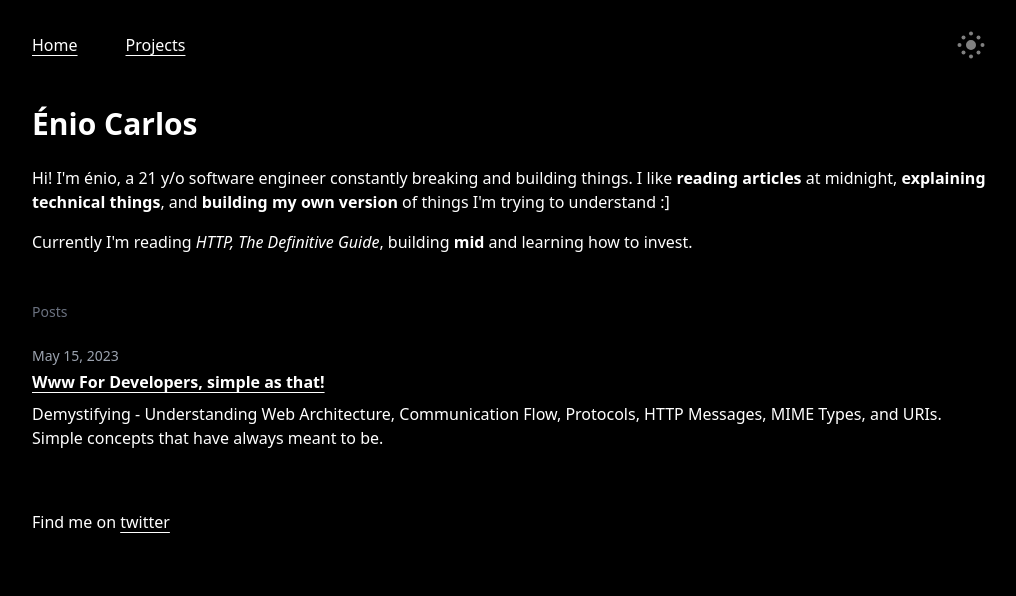
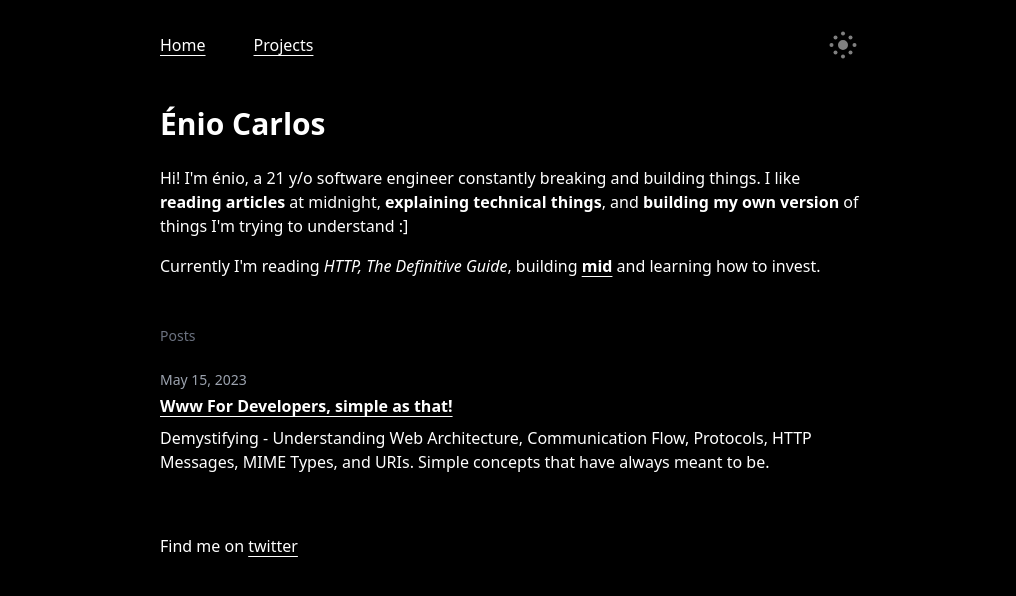
Before and after one commit to eniodev/enio, a Next.js app: page / in a window 1280 px wide. Shown: the top 596 px of the page, without its empty margins (128-1144 px from the left). Built offline with nearby package versions, Linux system fonts and the light colour scheme.

Commit message:
adjusting screen spacing

```diff
--- a/components/Layout.tsx
+++ b/components/Layout.tsx
@@ -16,7 +16,7 @@ const Layout = ({ children, customMeta }: LayoutProps): JSX.Element => {
     <>
       <Head customMeta={customMeta} />
       <header>
-        <div className="max-w-5xl px-40 mx-auto md:px-8">
+        <div className="max-w-5xl lg:px-40 mx-auto md:px-8">
           <div className="flex items-center justify-between py-6">
             <Navigation />
             <ThemeSwitch />
@@ -24,10 +24,10 @@ const Layout = ({ children, customMeta }: LayoutProps): JSX.Element => {
         </div>
       </header>
       <main>
-        <div className="max-w-5xl px-40 py-4 mx-auto md:px-8">{children}</div>
+        <div className="max-w-5xl lg:px-40 py-4 mx-auto md:px-8">{children}</div>
       </main>
       <footer className="py-8">
-     <div className="max-w-5xl px-40 mx-auto md:px-8">
+     <div className="max-w-5xl lg:px-40 mx-auto md:px-8">
           Find me on {' '}
           <a
             className="text-gray-900 dark:text-white"
--- a/pages/index.tsx
+++ b/pages/index.tsx
@@ -20,7 +20,7 @@ export const Index = ({ posts }: IndexProps): JSX.Element => {
         I like <b>reading articles</b> at midnight, <b>explaining technical things</b>, and <b>building my own version</b> of things I&apos;m trying to understand :]
 
       </p>
-      <p>Currently I&apos;m reading <i>HTTP, The Definitive Guide</i>, building <b>mid</b> and learning how to invest.</p>
+      <p>Currently I&apos;m reading <i>HTTP, The Definitive Guide</i>, building <Link><a href="https://github.com/eniodev/mid"><b>mid</b></a></Link> and learning how to invest.</p>
 
       <p className="text-sm mt-12 text-gray-500">Posts</p>
       {posts.map((post) => (
```
